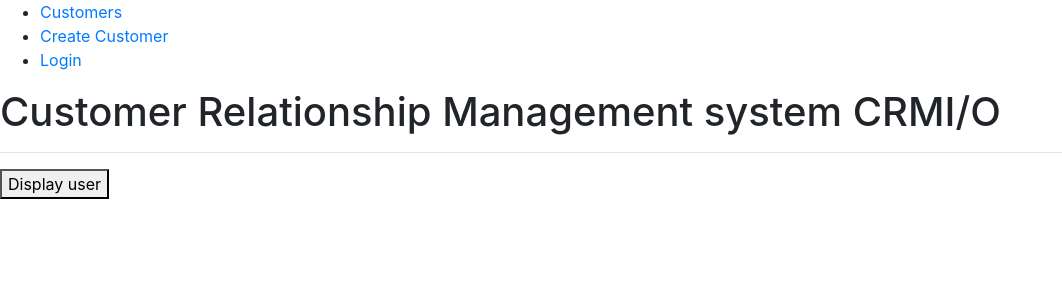
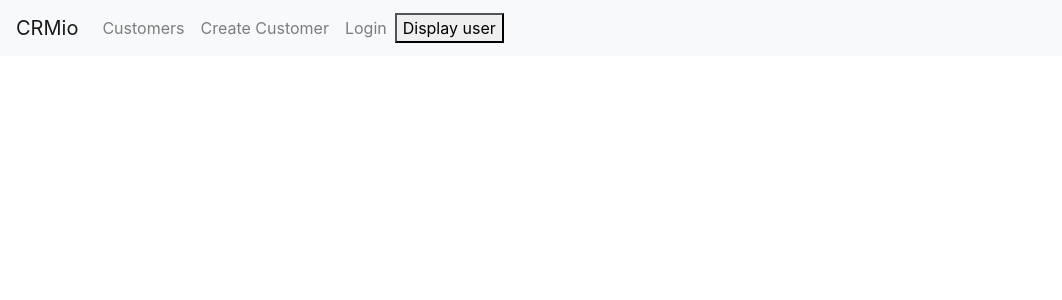
Before and after one commit to ninahovinmaa1/CustomerManagementTool, a React (Create React App) app: page / in a window 1280 px wide. Shown: the top 300 px of the page, without its empty margins (0-1062 px from the left). Built offline with nearby package versions, Linux system fonts and the light colour scheme.

Commit message:
styling nav

```diff
--- a/src/App.js
+++ b/src/App.js
@@ -44,13 +44,23 @@ function App() {
   }
   return (
     <div>
+        <nav className="navbar navbar-expand-lg navbar-light bg-light">
+          <Link to="/" className="navbar-brand">CRMio</Link>
+          <ul className="navbar-nav">
+            <li className="nav-item">
+              <Link to="/home" className="nav-link">Customers</Link>
+            </li>
+            <li className="nav-item"><Link to="/customers/create" className="nav-link">Create Customer</Link></li>
+            <li className="nav-item"><Link to="/login" className="nav-link">Login</Link></li>
+          </ul>
+          <span>
+            <button onClick={fetchUserData}>Display user</button>
+          {userData && <p> Logged in as: {userData.firstName} {userData.lastName}, {userData.email}</p>}
+          </span>
+        </nav>
+
         <UserContext.Provider value={{userData, setUserData, fetchUserData}}>
         <CustomerListContext.Provider value={{customerList, setCustomerList, getCustomerList}}>
-        <ul>
-          <li><Link to="/home">Customers</Link></li>
-          <li><Link to="/customers/create">Create Customer</Link></li>
-          <li><Link to="/login">Login</Link></li>
-        </ul>
 
           <Switch>
             <Route path="/login">
@@ -71,14 +81,6 @@ function App() {
 
           </Switch>
 
-        <h1>Customer Relationship Management system CRMI/O </h1>
-        <div>
-
-          <hr/>
-          <button onClick={fetchUserData}>Display user</button>
-          {userData && <p> Logged in as: {userData.firstName} {userData.lastName}, {userData.email}</p>}
-
-        </div>
       </CustomerListContext.Provider>
       </UserContext.Provider>
     </div>
```
Also changed, not shown: 1 other file (tests, documents, lock files or other folders). Lines whose indentation alone changed are shown as unchanged.
